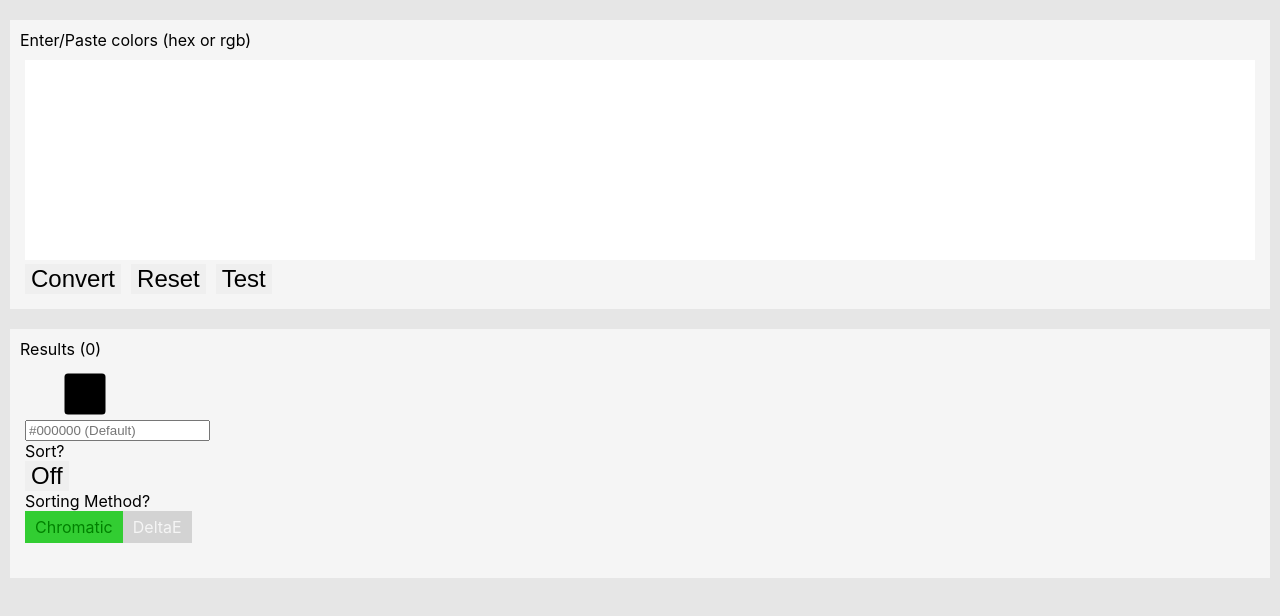
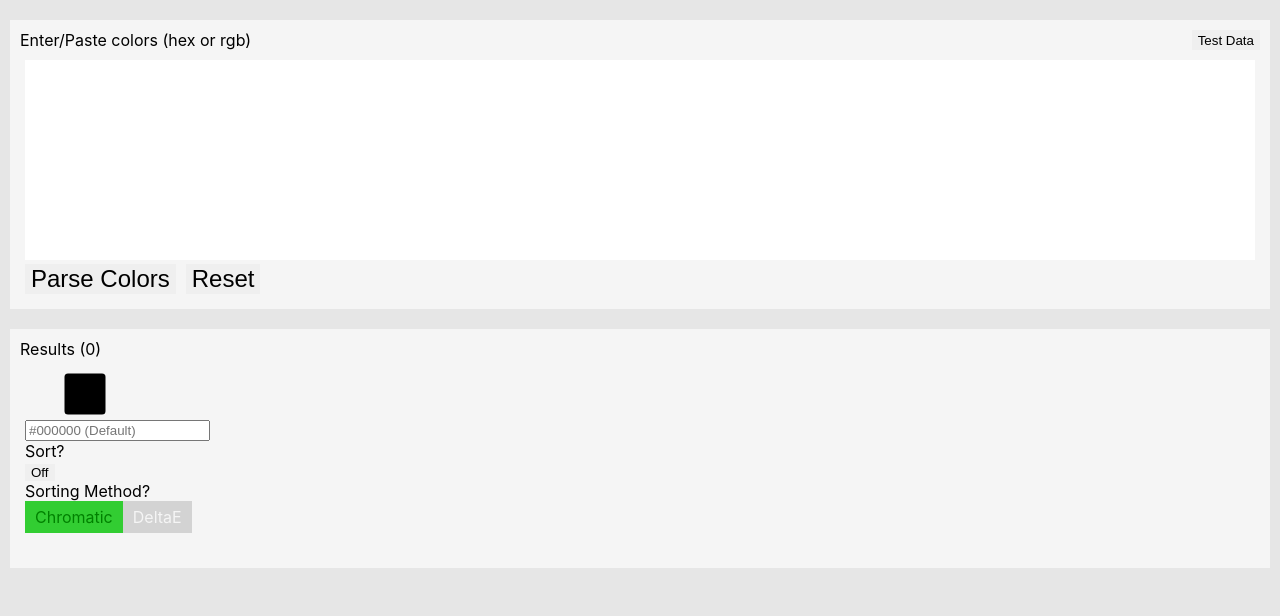
Before and after one commit to TravisL12/compare_colors, a React (Create React App) app: page / in a window 1280 px wide. Shown: the top 616 px of the page. Built offline with nearby package versions, Linux system fonts and the light colour scheme.

Commit message:
Button styles

```diff
--- a/src/App.js
+++ b/src/App.js
@@ -86,6 +86,7 @@ class App extends Component {
         <div className="col color-entry">
           <div className="title">
             <p>Enter/Paste colors (hex or rgb)</p>
+            <button onClick={this.testColors}>Test Data</button>
           </div>
           <div className="display text-area">
             <textarea
@@ -94,9 +95,12 @@ class App extends Component {
               onChange={this.updateTextArea}
               value={colorInput}
             />
-            <button onClick={this.parseColors}>Convert</button>
-            <button onClick={this.resetDisplay}>Reset</button>
-            <button onClick={this.testColors}>Test</button>
+            <button className="action-btn" onClick={this.parseColors}>
+              Parse Colors
+            </button>
+            <button className="action-btn" onClick={this.resetDisplay}>
+              Reset
+            </button>
           </div>
         </div>
         <div className="col color-types">
--- a/src/application.scss
+++ b/src/application.scss
@@ -69,11 +69,14 @@ button {
   border: none;
   border-radius: 0;
   margin: 0;
-  font-size: 24px;
 }
 
 button + button {
   margin-left: 10px;
+}
+
+.action-btn {
+  font-size: 24px;
 }
 
 .col + .col {
```
